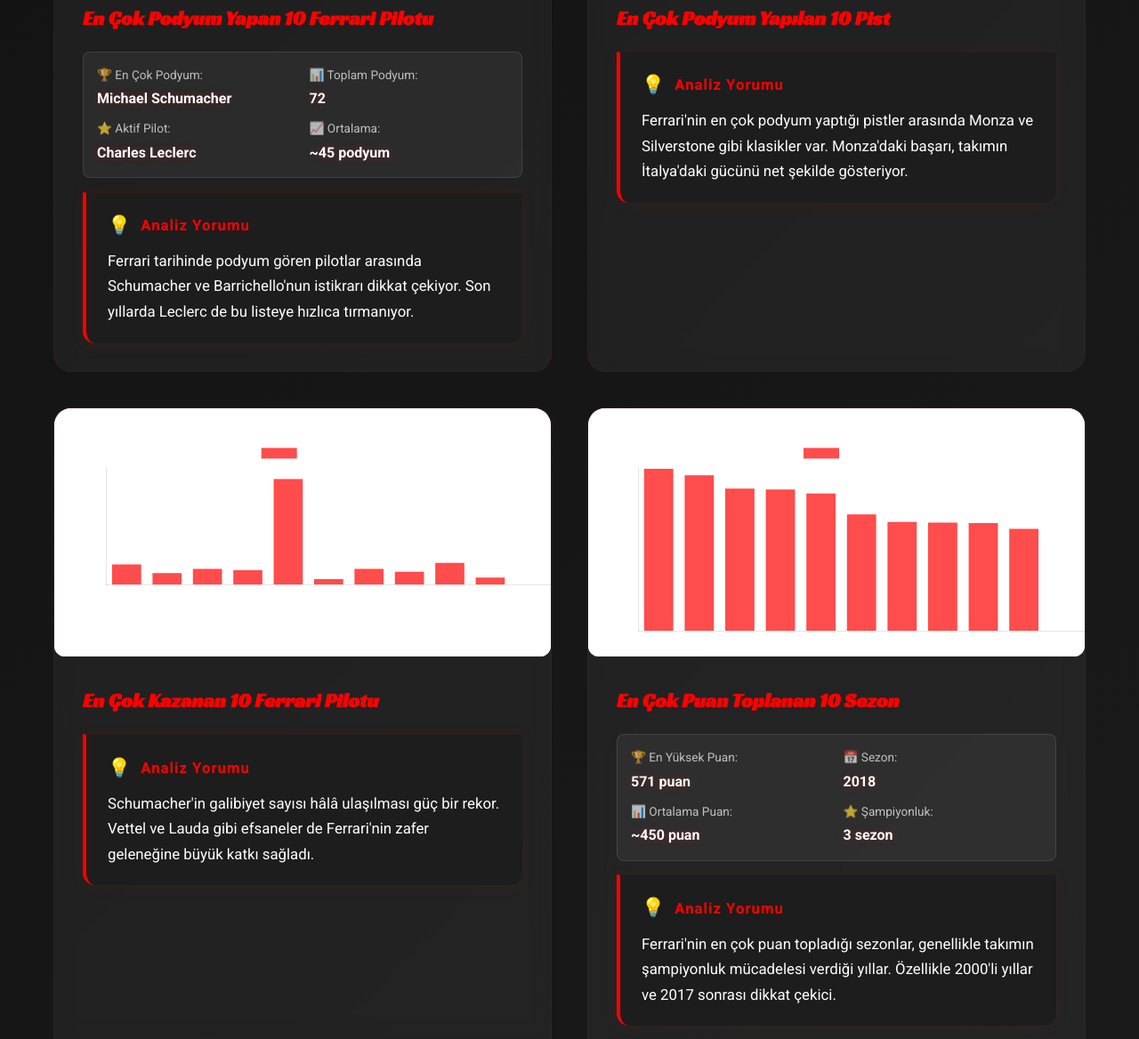
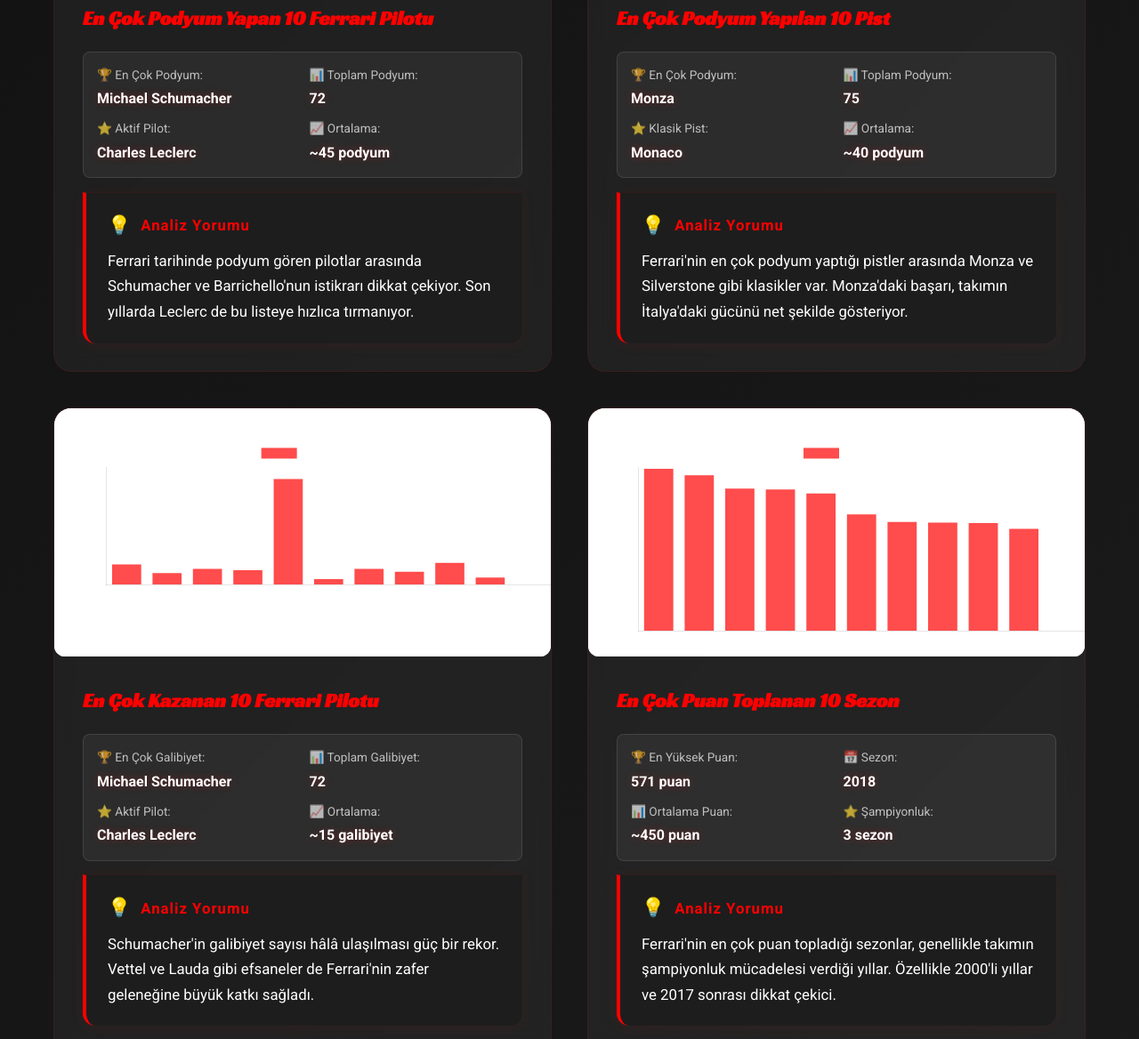
Before and after one commit to OnuralpGrt/Ferrari_Analyse_Interface, a plain HTML site: page index.html in a window 1280 px wide. Shown: the part 5909-7077 px from the top of the page at 89% size. Drawn offline with nearby package versions, Linux system fonts and the light colour scheme.

Commit message:
Update index.html

```diff
--- a/index.html
+++ b/index.html
@@ -386,6 +386,28 @@
                     </div>
                     <div class="analysis-content">
                         <h3>En Çok Podyum Yapılan 10 Pist</h3>
+                        <div class="analysis-details">
+                            <div class="detail-row">
+                                <div class="detail-item">
+                                    <span class="detail-label">🏆 En Çok Podyum:</span>
+                                    <span class="detail-value" id="enCokPodyumPist">Monza</span>
+                                </div>
+                                <div class="detail-item">
+                                    <span class="detail-label">📊 Toplam Podyum:</span>
+                                    <span class="detail-value" id="enCokPodyumPistSayi">75</span>
+                                </div>
+                            </div>
+                            <div class="detail-row">
+                                <div class="detail-item">
+                                    <span class="detail-label">⭐ Klasik Pist:</span>
+                                    <span class="detail-value">Monaco</span>
+                                </div>
+                                <div class="detail-item">
+                                    <span class="detail-label">📈 Ortalama:</span>
+                                    <span class="detail-value">~40 podyum</span>
+                                </div>
+                            </div>
+                        </div>
                         <div class="analysis-comment">
                             <div class="comment-header">
                                 <span class="comment-icon">💡</span>
@@ -405,6 +427,28 @@
                     </div>
                     <div class="analysis-content">
                         <h3>En Çok Kazanan 10 Ferrari Pilotu</h3>
+                        <div class="analysis-details">
+                            <div class="detail-row">
+                                <div class="detail-item">
+                                    <span class="detail-label">🏆 En Çok Galibiyet:</span>
+                                    <span class="detail-value" id="enCokGalibiyetPilot">Michael Schumacher</span>
+                                </div>
+                                <div class="detail-item">
+                                    <span class="detail-label">📊 Toplam Galibiyet:</span>
+                                    <span class="detail-value" id="enCokGalibiyetSayi">72</span>
+                                </div>
+                            </div>
+                            <div class="detail-row">
+                                <div class="detail-item">
+                                    <span class="detail-label">⭐ Aktif Pilot:</span>
+                                    <span class="detail-value">Charles Leclerc</span>
+                                </div>
+                                <div class="detail-item">
+                                    <span class="detail-label">📈 Ortalama:</span>
+                                    <span class="detail-value">~15 galibiyet</span>
+                                </div>
+                            </div>
+                        </div>
                         <div class="analysis-comment">
                             <div class="comment-header">
                                 <span class="comment-icon">💡</span>
```
